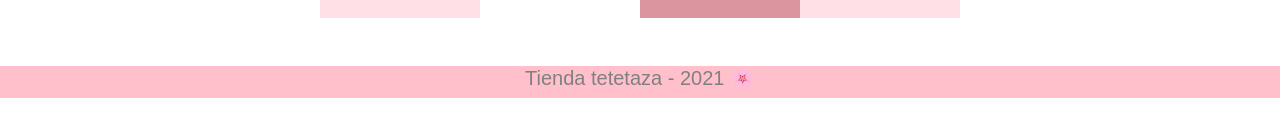
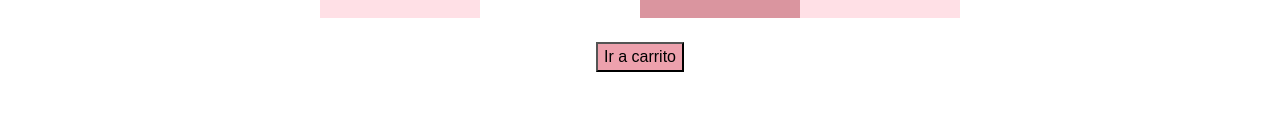
Before and after one commit to zwiva/vue_vuex_teaStore, a Vue app: page /allproducts in a window 1280 px wide. Shown: the part 911-1043 px from the top of the page. Before the commit the page ends 1009 px from the top, so only its background shows below. Built offline with nearby package versions, Linux system fonts and the light colour scheme; a web font is replaced by a local one.

Commit message:
all products ready

```diff
--- a/src/views/AllProducts.vue
+++ b/src/views/AllProducts.vue
@@ -10,6 +10,9 @@
         <ProductCard :product="product" />
       </div>
     </div>
+    <div class="text-center m-4">
+      <button class="goToCart__button" @click="goToCart">Ir a carrito</button>
+    </div>
   </div>
 </template>
 
@@ -21,8 +24,21 @@ export default {
   components: {
     ProductCard,
   },
+  methods:{
+    goToCart(){
+      this.$router.push("/shoppingcart");
+    }
+  }
 };
 </script>
 
 <style>
+.goToCart__button{
+  background-color: rgb(237, 161, 173);
+}
+.goToCart__button:hover{
+  background-color: white;
+  color: rgb(237, 161, 173);
+  border: 2px solid rgb(237, 161, 173);
+}
 </style>
```
